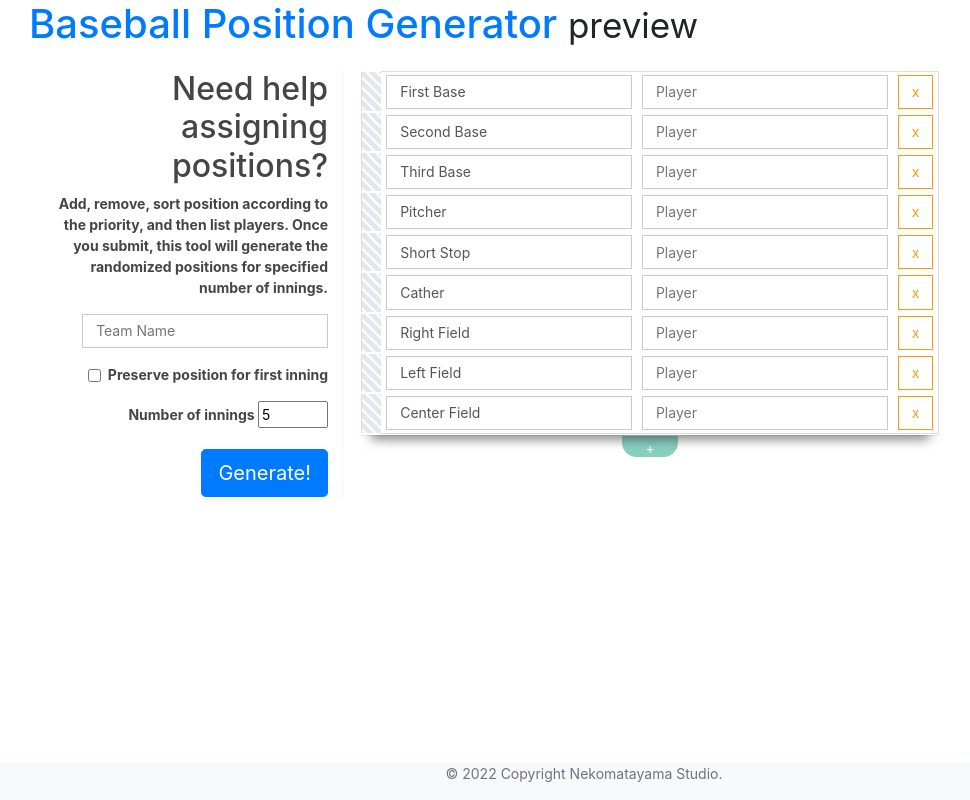
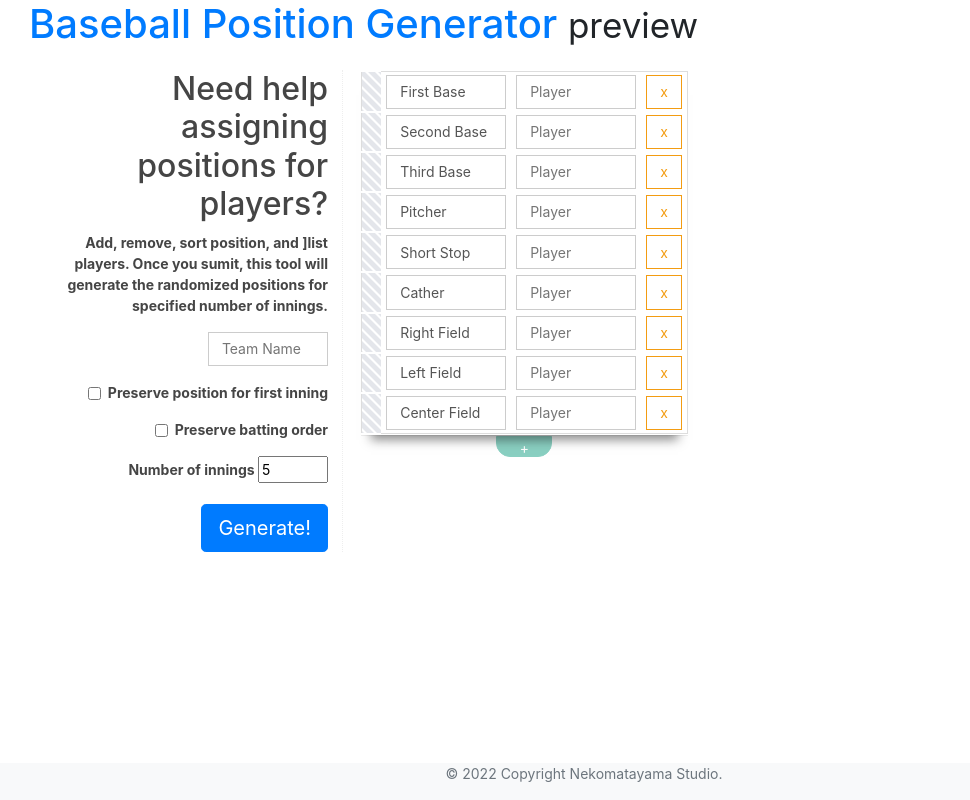
Before and after one commit to yama-kei/baseball_position_generator, a Flask app: page / in a window 1280 px wide. Shown: the whole page, without its empty margins (56-1026 px from the left). Run offline with Flask 2, Linux system fonts and the light colour scheme.

Commit message:
implemented order preservation cosmetic changes

```diff
--- a/app.py
+++ b/app.py
@@ -1,8 +1,6 @@
 from flask import Flask
 from flask import request
 from flask import render_template
-
-
 from positiongen import generate_positions
 
 app = Flask(__name__)
@@ -31,7 +29,9 @@ def generate():
     players = request.form.getlist('players')
     team = request.form.get('team')
     innings = int(request.form.get('innings'))
-    randomize = request.form.get('randomize')
-    (order, position_map) = generate_positions(positions, players, innings)
+    norandomize = True if request.form.get('norandomize') == 'on' else False
+    keeporder = True if request.form.get('keeporder') == 'on' else False
+    (order, position_map) = generate_positions(
+        positions, players, innings, norandomize, keeporder)
     position_data = [[p]+pl for p,pl in position_map.items()]
     return render_template('generate.html', team=team, innings=innings, positions_details=position_data, order=order)
--- a/static/css/positiongen.css
+++ b/static/css/positiongen.css
@@ -36,6 +36,7 @@ body {
 }
 .recipe__text-field {
   margin:0;
+  width: 120px;
   padding: .45em 0.92em;
   font-size: 1em;
   line-height: 1.4;
--- a/templates/index.html
+++ b/templates/index.html
@@ -3,18 +3,22 @@
 <div class="recipe">
   <form action="generate" id="position_data" method="post">
   <div class="recipe__info">
-    <h2 class="recipe__title">Need help assigning positions?</h2>
-    <p>Add, remove, sort position according to the priority, and then list players. Once you submit, this tool will generate the randomized positions for specified number of innings.
+    <h2 class="recipe__title">Need help assigning positions for players?</h2>
+    <p>Add, remove, sort position, and ]list players. Once you sumit, this tool will generate the randomized positions for specified number of innings.
     </p>
     <p>
       <input type="text" class="recipe__text-field" name="team" value="{{ team }}" placeholder="Team Name">
     </p>
     <p>
     <div class="form-check">
-    <input class="form-check-input" type="checkbox" value="" name="randomize">
-      <label class="form-check-label" for="defaultCheck1">
-        Preserve position for first inning
-      </label>
+      <input class="form-check-input" type="checkbox" id="norandomize" name="norandomize">
+      <label class="form-check-label">Preserve position for first inning</label>
+    </div>
+    </p>
+    <p>
+    <div class="form-check">
+      <input class="form-check-input" type="checkbox" id="keeporder" name="keeporder">
+      <label class="form-check-label">Preserve batting order</label>
     </div>
     </p>
     <p>
@@ -48,6 +52,7 @@
   </div>
 	</form>
 </div>
+
 <script id="rowTemplate" type="text/template">
     <tr>
         <td class="drag-handler"></td>
```
Also changed, not shown: positiongen.py (+15 -3 lines).
